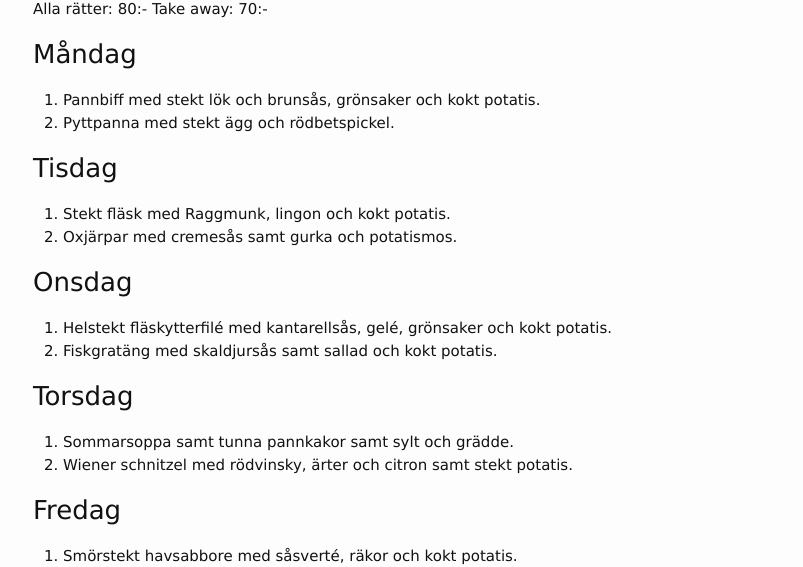
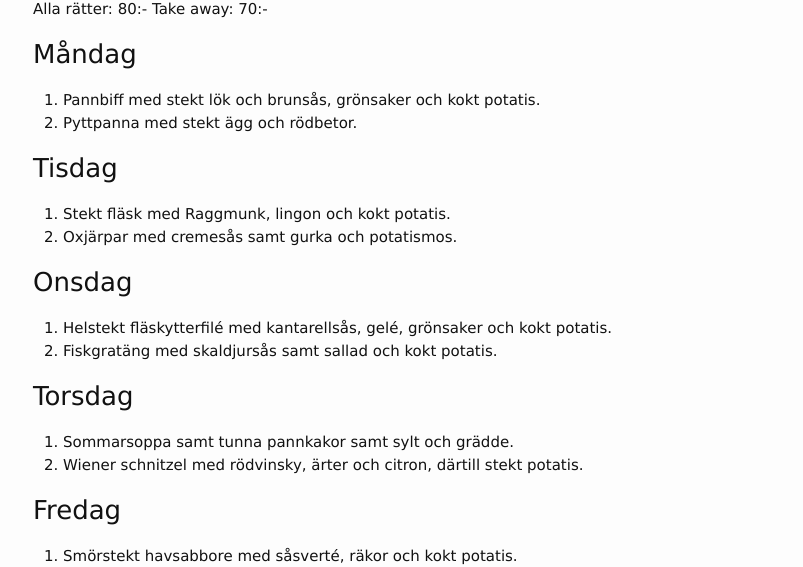
Before and after one commit to FarInn62/farinn62.github.io, a Jekyll site: the page built from lunch.md, in a window 1280 px wide. Shown: the part 187-754 px from the top of the page, without its empty margins (237-1040 px from the left). Built offline with Jekyll 4.4.1, drawn with Linux system fonts in a browser that asks for light colours.

Commit message:
Update lunch.md

```diff
--- a/lunch.md
+++ b/lunch.md
@@ -12,7 +12,7 @@ Alla rätter: 80:- Take away: 70:-
 
 ### Måndag
 1. Pannbiff med stekt lök och brunsås, grönsaker och kokt potatis.
-2. Pyttpanna med stekt ägg och rödbetspickel.
+2. Pyttpanna med stekt ägg och rödbetor.
 
 ### Tisdag
 1. Stekt fläsk med Raggmunk, lingon och kokt potatis.
@@ -24,7 +24,7 @@ Alla rätter: 80:- Take away: 70:-
 
 ### Torsdag
 1.  Sommarsoppa samt tunna pannkakor samt sylt och grädde.
-2.  Wiener schnitzel med rödvinsky, ärter och citron samt stekt potatis.
+2.  Wiener schnitzel med rödvinsky, ärter och citron, därtill stekt potatis.
 
 ### Fredag
 1. Smörstekt havsabbore med såsverté, räkor och kokt potatis.
```
